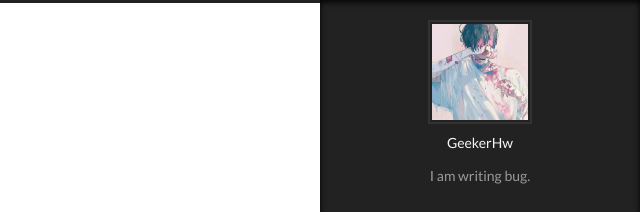
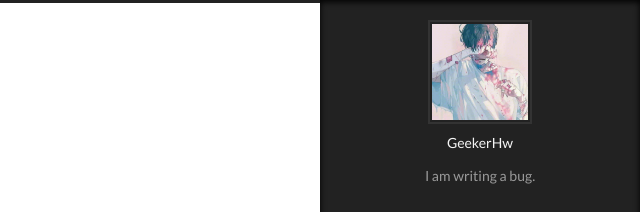
Before and after one commit to GeekerHw/GeekerHw.github.io, a plain HTML site: page archives/2017/03/index.html in a window 1280 px wide. Both pictures are taken after a click on the element 1238 px from the left and 743 px from the top of the page. Shown: the top 212 px of the page, 640-1280 px from the left. Drawn offline with Linux system fonts and the light colour scheme.

Commit message:
Site updated: 2017-03-31 17:26:34

```diff
--- a/archives/2017/03/index.html
+++ b/archives/2017/03/index.html
@@ -87,15 +87,15 @@
 
 
 
-<meta name="description" content="I am writing bug.">
+<meta name="description" content="I am writing a bug.">
 <meta property="og:type" content="website">
 <meta property="og:title" content="Hexo">
 <meta property="og:url" content="http://yoursite.com/archives/2017/03/index.html">
 <meta property="og:site_name" content="Hexo">
-<meta property="og:description" content="I am writing bug.">
+<meta property="og:description" content="I am writing a bug.">
 <meta name="twitter:card" content="summary">
 <meta name="twitter:title" content="Hexo">
-<meta name="twitter:description" content="I am writing bug.">
+<meta name="twitter:description" content="I am writing a bug.">
 
 
 
@@ -332,7 +332,7 @@
                alt="GeekerHw" />
           <p class="site-author-name" itemprop="name">GeekerHw</p>
 
-              <p class="site-description motion-element" itemprop="description">I am writing bug.</p>
+              <p class="site-description motion-element" itemprop="description">I am writing a bug.</p>
 
         </div>
         <nav class="site-state motion-element">
```
Also changed, not shown: 2017/03/31/hello-world/index.html (+1 -1 lines), archives/2017/index.html (+4 -4 lines), archives/index.html (+4 -4 lines), index.html (+4 -4 lines).
